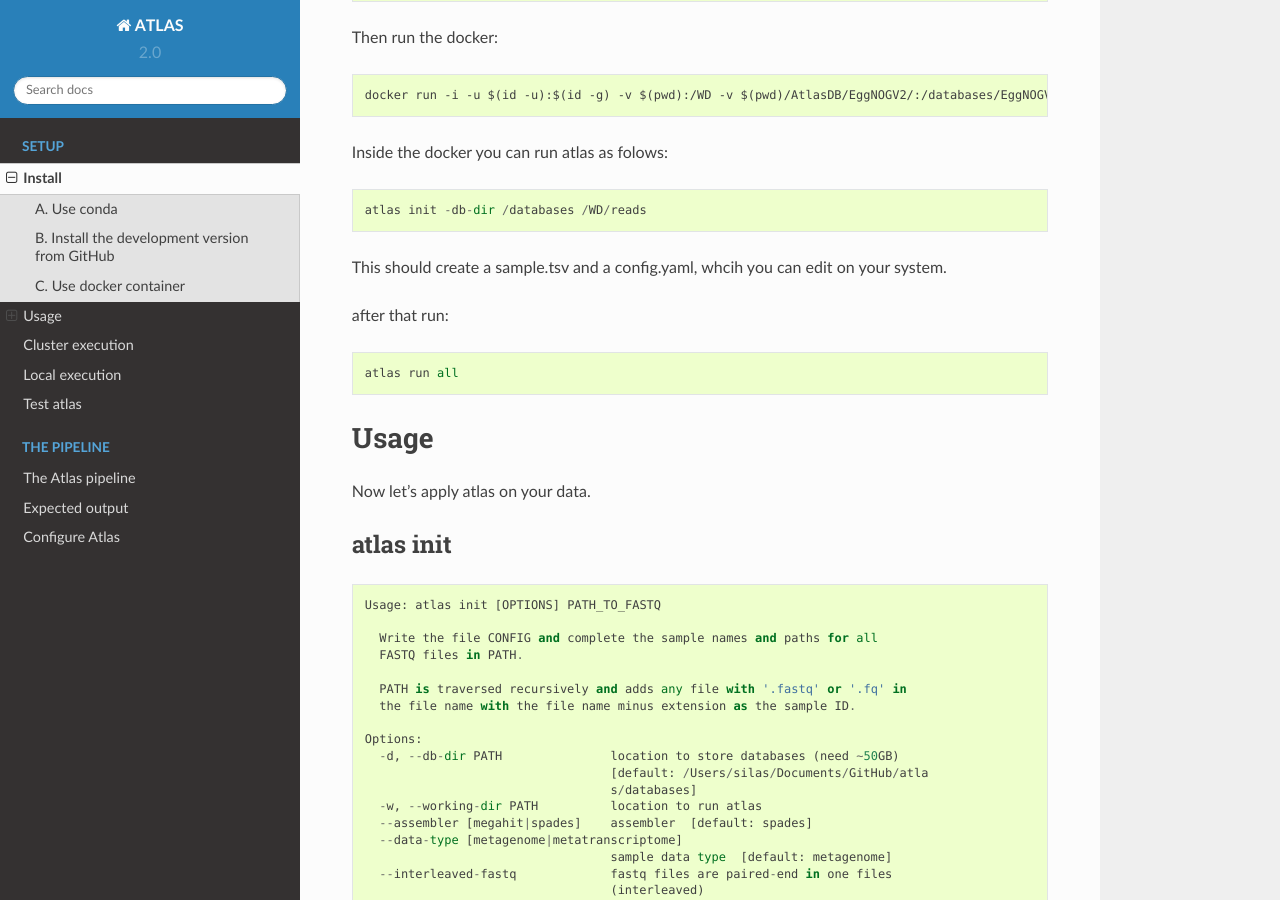
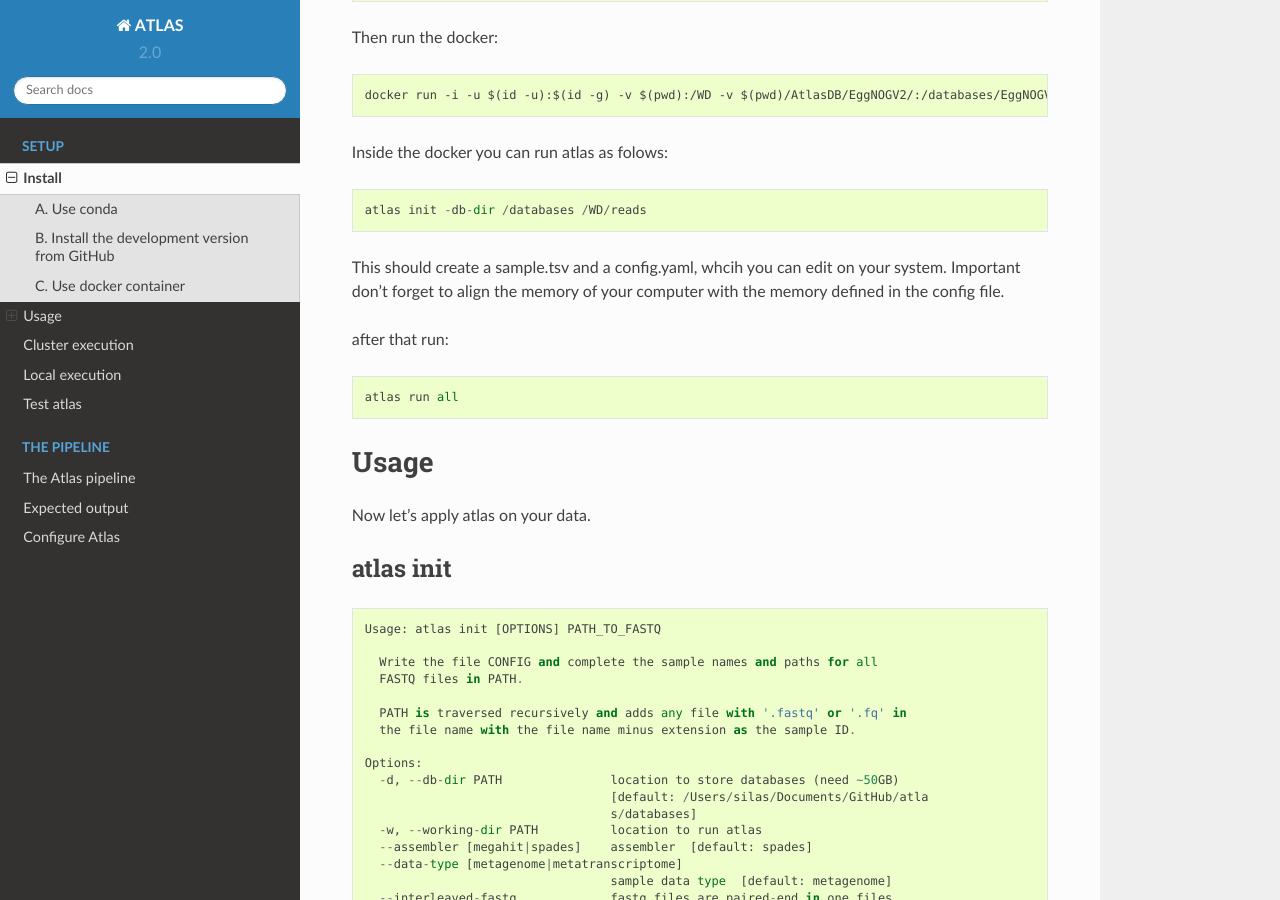
Before and after one commit to metagenome-atlas/atlas, a Sphinx documentation site: the page built from docs/usage/getting_started.rst, in a window 1280 px wide and 900 px high, scrolled down 1504 px. Built offline with Sphinx 7.4.7 and the Read the Docs theme 2.0.0, drawn with Linux system fonts in a browser that asks for light colours.

Commit message:
declare memory requirements

```diff
--- a/docs/usage/getting_started.rst
+++ b/docs/usage/getting_started.rst
@@ -57,14 +57,14 @@ Create::
 
 Then run the docker::
 
-  docker run -i -u $(id -u):$(id -g) -v $(pwd):/WD -v $(pwd)/AtlasDB/EggNOGV2/:/databases/EggNOGV2 -v $(pwd)/AtlasDB/GTDB-TK/:/databases/GTDB-TK  -t metagenomeatlas/atlas:latest /bin/bash
-
+  docker run -i -u $(id -u):$(id -g) -v $(pwd):/WD -v $(pwd)/AtlasDB/EggNOGV2/:/databases/EggNOGV2 -v $(pwd)/AtlasDB/GTDB-TK/:/databases/GTDB-TK -t metagenomeatlas/atlas:latest /bin/bash
 
 Inside the docker you can run atlas as folows::
 
   atlas init -db-dir /databases /WD/reads
 
 This should create a sample.tsv and a config.yaml, whcih you can edit on your system.
+Important don't forget to align the memory of your computer with the memory defined in the config file.
 
 after that run::
 
```
